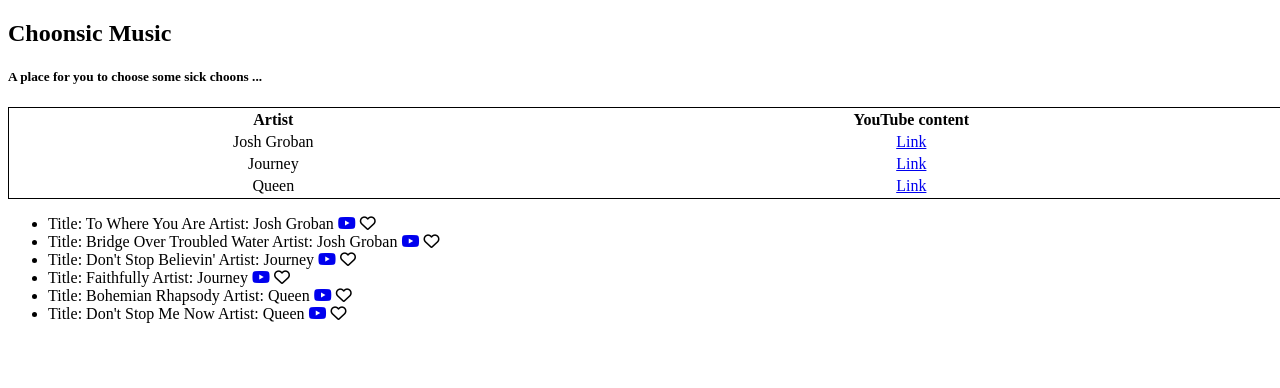
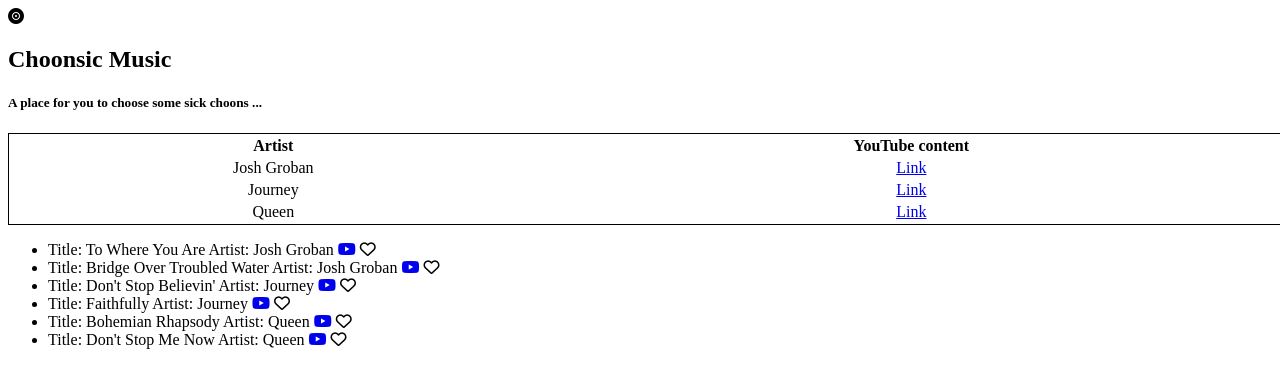
Before and after one commit to ecarlos09/ee-music-app, a React app: page / in a window 1280 px wide. Shown: the top 388 px of the page. Built offline with nearby package versions, Linux system fonts and the light colour scheme.

Commit message:
add logo and place heading elements inside divs

```diff
--- a/src/components/Header/index.js
+++ b/src/components/Header/index.js
@@ -3,8 +3,13 @@
 const Heading = () => {
     return (
         <section className="heading">
-            <h1>Choonsic Music</h1>
-            <h5>A place for you to choose some sick choons ...</h5>
+            <div id="title-icon">
+                <i class="fas fa-record-vinyl"></i>
+            </div>
+            <div id="title">
+                <h1>Choonsic Music</h1>
+                <h5>A place for you to choose some sick choons ...</h5>
+            </div>
         </section>
     )
 
```
